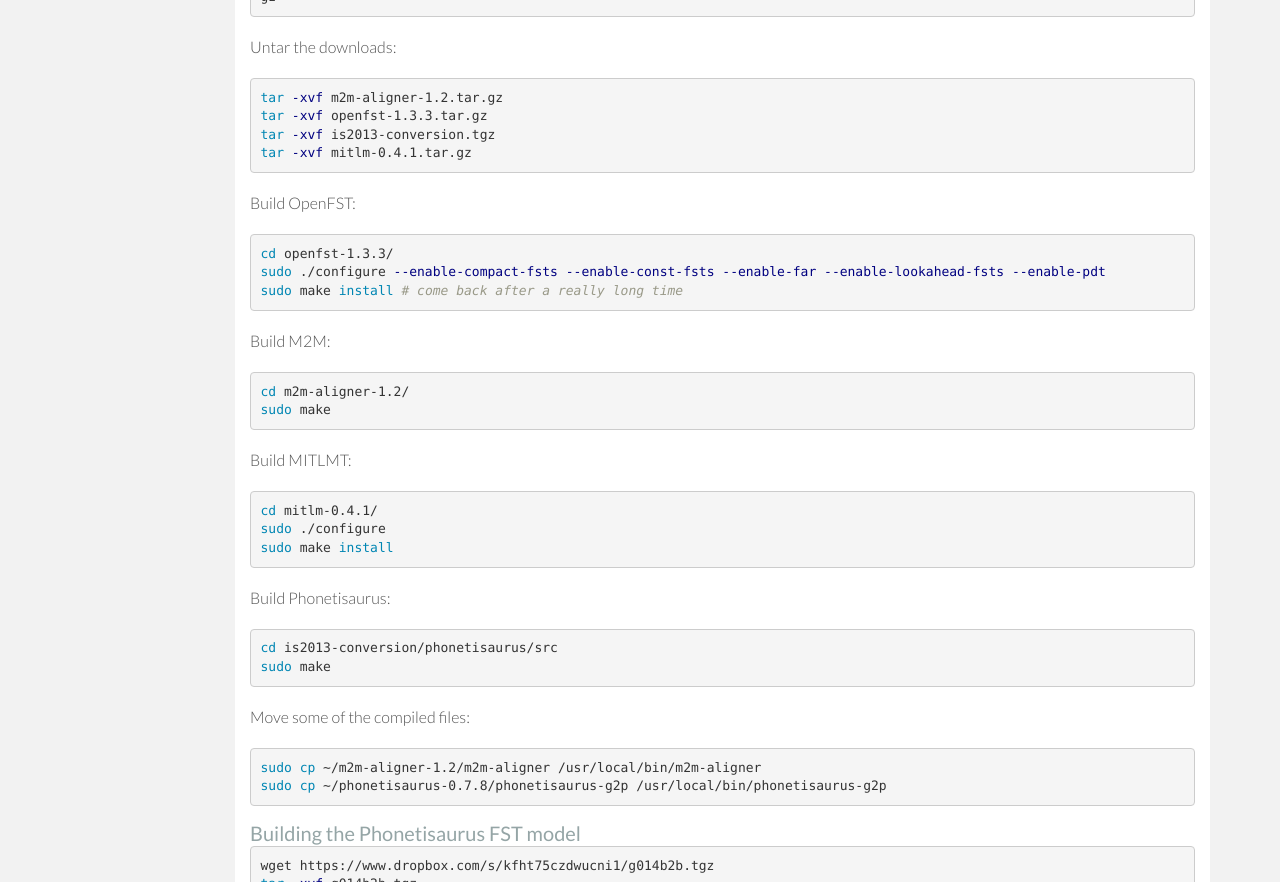
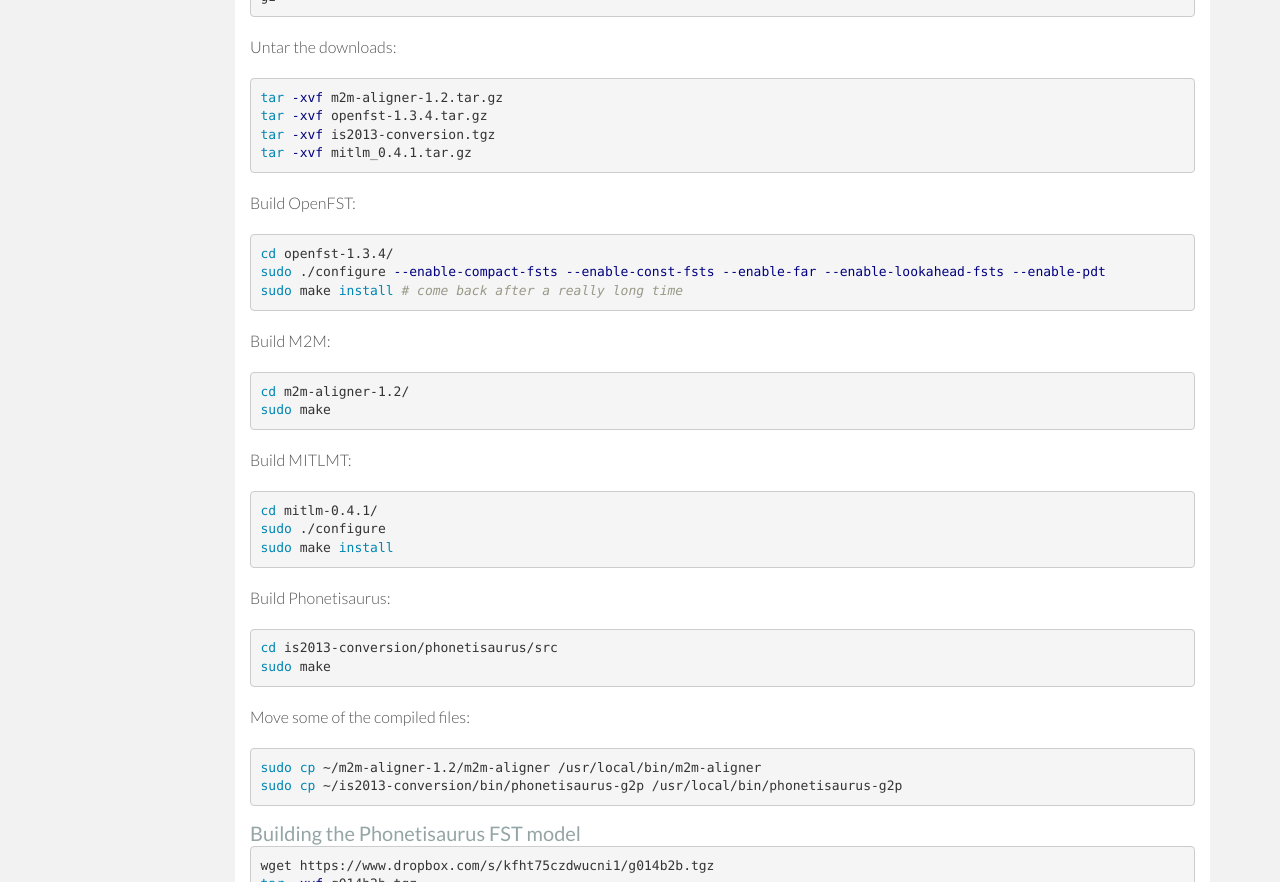
Before and after one commit to jasperproject/jasperproject.github.io, a Jekyll site: the page built from documentation/installation/index.md, in a window 1280 px wide and 1400 px high, scrolled down 5234 px. Shown: the part 152-1034 px from the top of the window. Built offline with Jekyll 4.4.1, drawn with Linux system fonts in a browser that asks for light colours; nearby versions of some CDN libraries.

Commit message:
Fixed a few paths in the installation documentation

```diff
--- a/documentation/installation/index.md
+++ b/documentation/installation/index.md
@@ -259,15 +259,15 @@ Untar the downloads:
 
 {% highlight bash %}
 tar -xvf m2m-aligner-1.2.tar.gz
-tar -xvf openfst-1.3.3.tar.gz
+tar -xvf openfst-1.3.4.tar.gz
 tar -xvf is2013-conversion.tgz
-tar -xvf mitlm-0.4.1.tar.gz
+tar -xvf mitlm_0.4.1.tar.gz
 {% endhighlight %}
 
 Build OpenFST:
 
 {% highlight bash %}
-cd openfst-1.3.3/
+cd openfst-1.3.4/
 sudo ./configure --enable-compact-fsts --enable-const-fsts --enable-far --enable-lookahead-fsts --enable-pdt
 sudo make install # come back after a really long time
 {% endhighlight %}
@@ -298,7 +298,7 @@ Move some of the compiled files:
 
 {% highlight bash %}
 sudo cp ~/m2m-aligner-1.2/m2m-aligner /usr/local/bin/m2m-aligner
-sudo cp ~/phonetisaurus-0.7.8/phonetisaurus-g2p /usr/local/bin/phonetisaurus-g2p
+sudo cp ~/is2013-conversion/bin/phonetisaurus-g2p /usr/local/bin/phonetisaurus-g2p
 {% endhighlight %}
 
 <h4>Building the Phonetisaurus FST model</h4>
```
